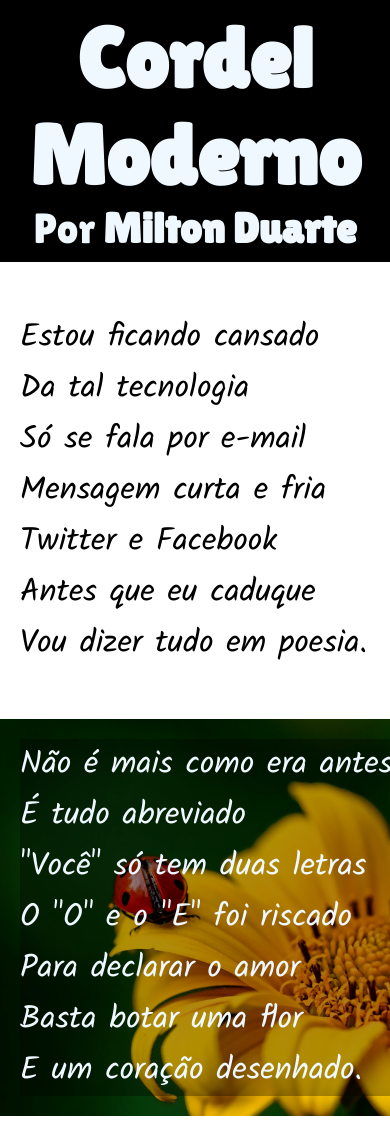
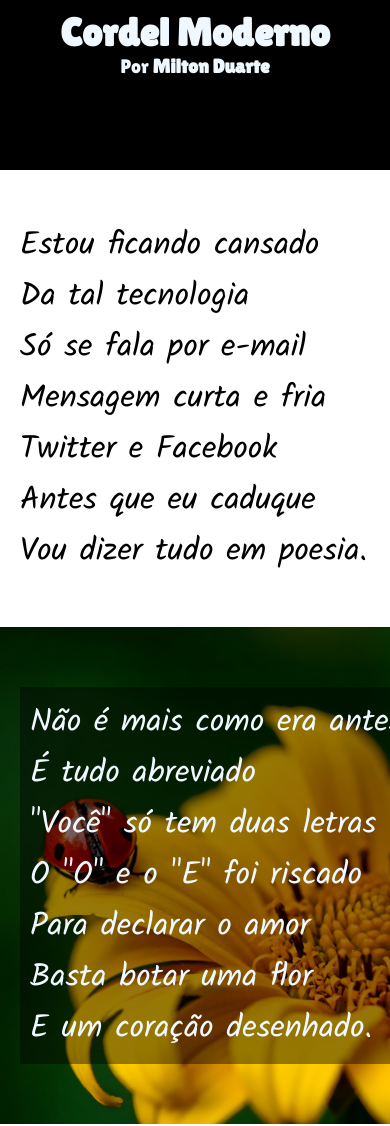
Before and after one commit to KelvinBarros/projeto-cordel, a plain HTML site: page index.html in a window 390 px wide. Shown: the top 1126 px of the page. Drawn offline with Linux system fonts and the light colour scheme.

Commit message:
corrigindo cabeçalho para smartphone de novo nessa p****ra

```diff
--- a/cordel.css
+++ b/cordel.css
@@ -11,7 +11,7 @@
 
 header{
     font-family: 'Lilita One', Arial, Helvetica, sans-serif;
-    font-size: 5vh;
+    font-size: 5vW;
     background-color: black;
     color: aliceblue;
     text-align: center;
@@ -56,13 +56,17 @@ header a:hover{
 
 
 #img1 p{
-    background-color: rgba(0, 0, 0, 0.308);
+    background-color: rgba(0, 0, 0, 0.411);
     width: 400px;
+    padding: 10px;
+    margin: 40px 0px;
 }
 
 #img2 p{
-    background-color: rgba(0, 0, 0, 0.308);
+    background-color: rgba(0, 0, 0, 0.432);
     width: 400px;
+    padding: 10px;
+    margin: 40px 0px;
 }
 
 
```
